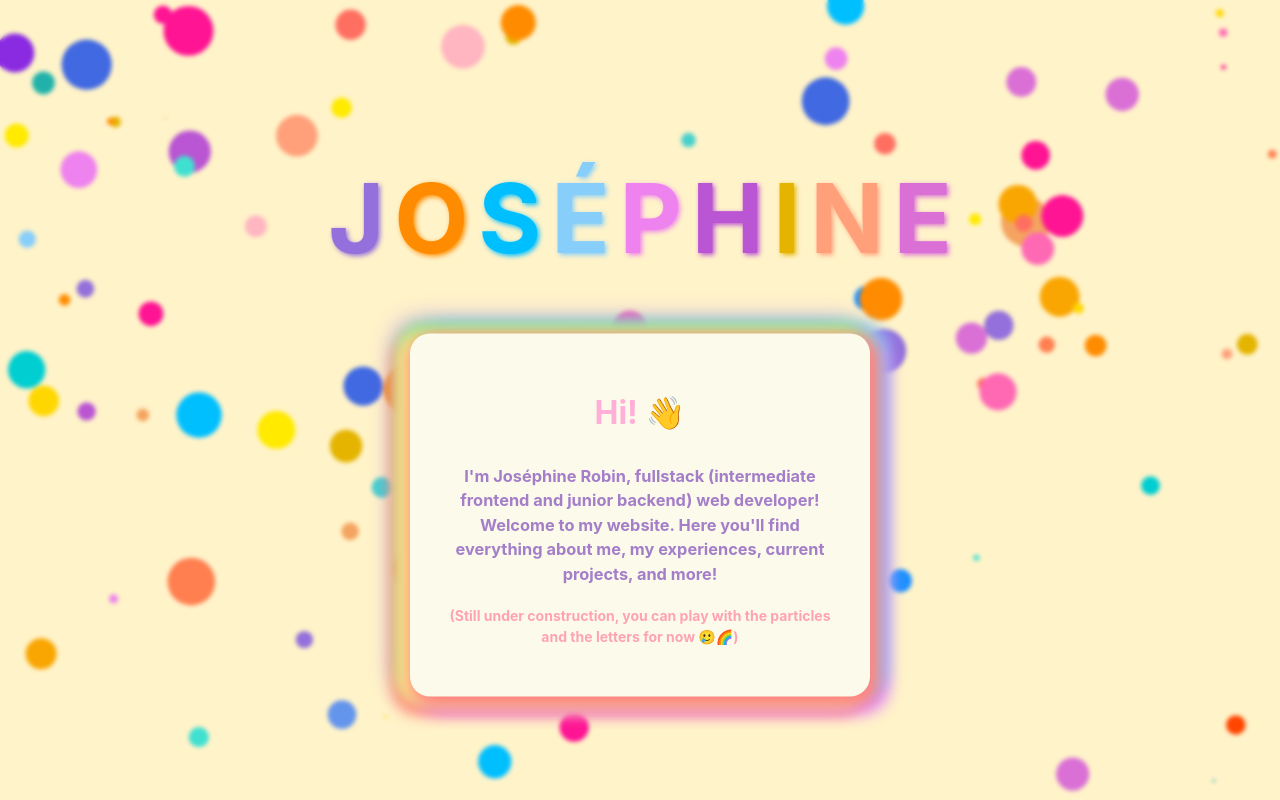
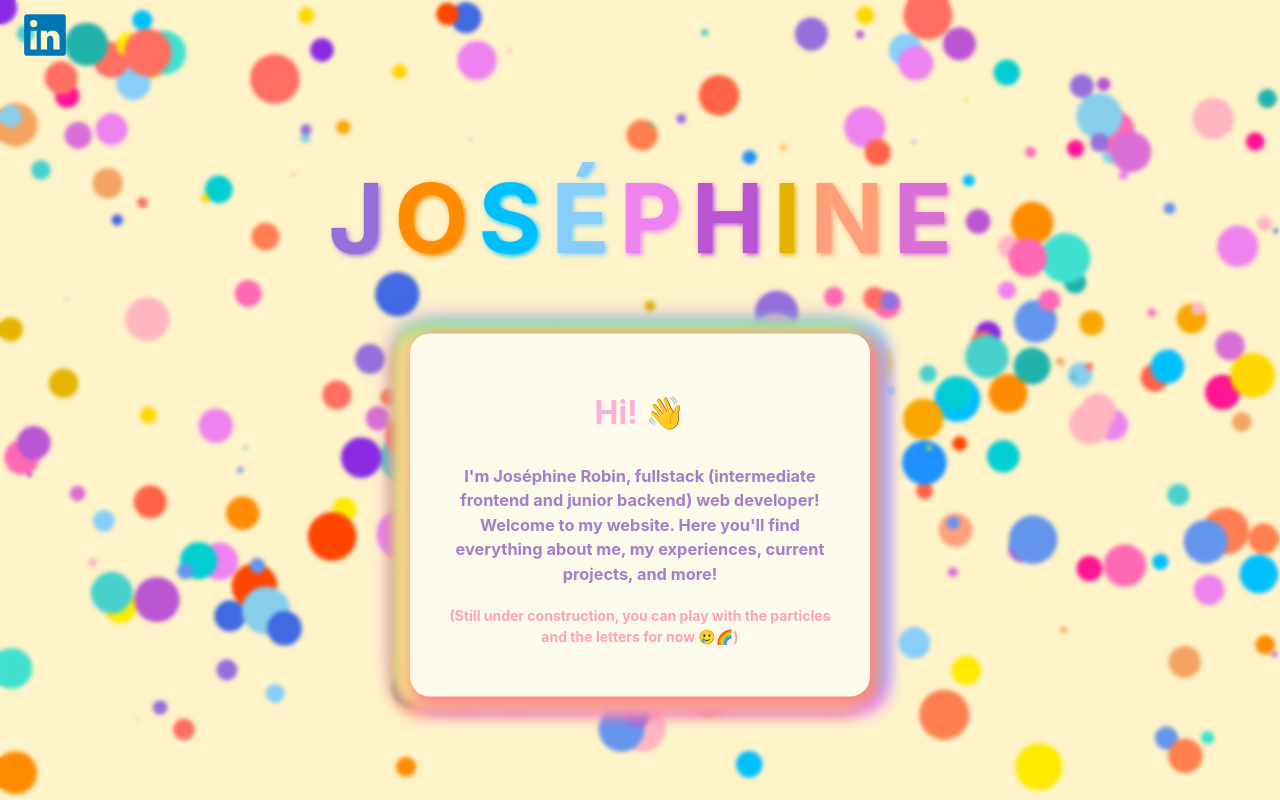
Before and after one commit to Ektoplasme/Ektoplasme.github.io, a React (Vite) app: page / in a window 1280 px wide. Built offline with nearby package versions, Linux system fonts and the light colour scheme.

Commit message:
update: adds Linkedin profile link

```diff
--- a/src/App.css
+++ b/src/App.css
@@ -11,7 +11,7 @@
   font-size: 6rem;
 
   position: relative;
-  z-index: 1111;
+  z-index: 3;
 }
 
 @media screen and (max-width: 768px) {
@@ -56,3 +56,15 @@ canvas {
   width: 100%;
   margin: 0 auto;
 }
+
+.linkedin-logo {
+  position: absolute;
+  left: 20px;
+  top: 10px;
+  z-index: 3;
+  width: 50px;
+}
+
+.linkedin-logo:hover {
+  cursor: url("/cursor.cur"), auto;
+}
--- a/src/App.tsx
+++ b/src/App.tsx
@@ -50,6 +50,12 @@ function App() {
 
   return (
     <>
+      <a
+        target="_blank"
+        href="https://www.linkedin.com/in/jos%C3%A9phine-robin-2359b3155/"
+      >
+        <img className="linkedin-logo" src="Linkedin.svg" />
+      </a>
       <h1 className="hover-title">
         <span>J</span>
         <span>O</span>
@@ -68,7 +74,7 @@ function App() {
           subtitle="(Still under construction, you can play with the particles and the letters for now 🥲🌈)"
         />
       </div>
-      <ParticleCanvas particleNumber={100} />
+      <ParticleCanvas particleNumber={250} />
       <div className="glass-effect" />
     </>
   );
```
Also changed, not shown: public/Linkedin.svg (added).
